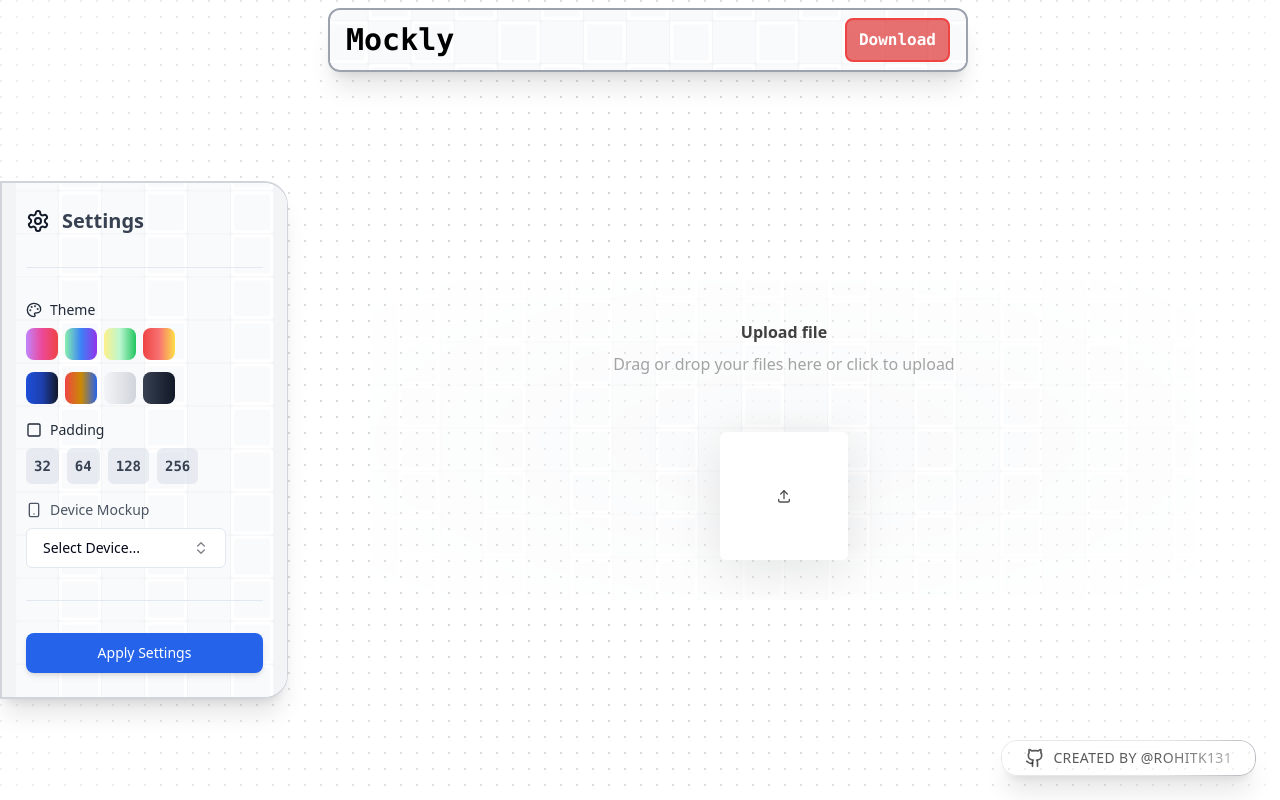
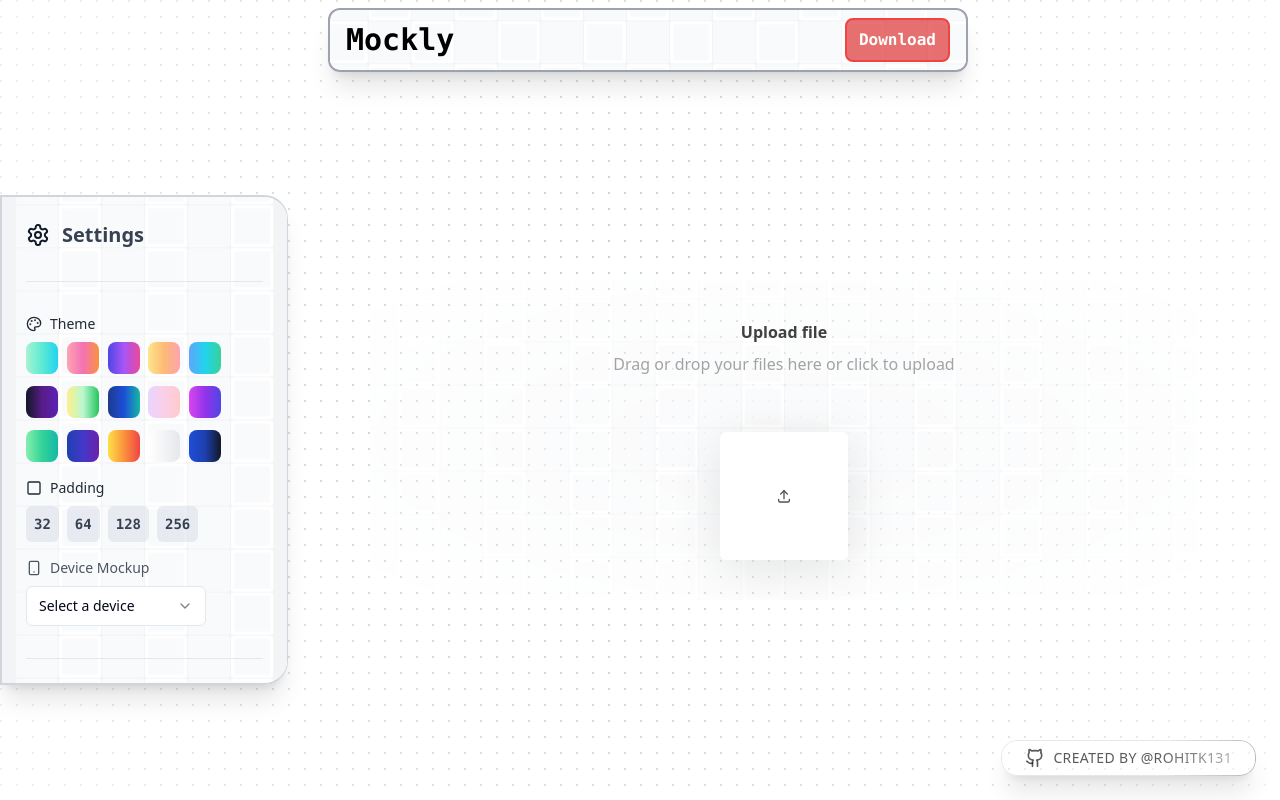
Before and after one commit to Rohitk131/Mockly, a Next.js app: page / in a window 1280 px wide. Built offline with nearby package versions, Linux system fonts and the light colour scheme.

Commit message:
mockly sidebar updated

```diff
--- a/package.json
+++ b/package.json
@@ -12,7 +12,7 @@
     "@radix-ui/react-dialog": "^1.1.1",
     "@radix-ui/react-label": "^2.1.0",
     "@radix-ui/react-popover": "^1.1.1",
-    "@radix-ui/react-select": "^2.1.1",
+    "@radix-ui/react-select": "^2.1.2",
     "@radix-ui/react-separator": "^1.1.0",
     "@radix-ui/react-slot": "^1.1.0",
     "@tabler/icons-react": "^3.19.0",
--- a/src/app/page.tsx
+++ b/src/app/page.tsx
@@ -60,7 +60,7 @@ export default function App() {
                 className={`bg-gradient-to-br ${theme} `}
                 style={{ padding: `${padding / 4}px ${padding / 1}px` }}
               >
-                <IPad src={imageSrc} />
+                <Macbook src={imageSrc} />
                 </div>
               ) : (
 
--- /dev/null
+++ b/src/components/Rightsidebar.tsx
@@ -0,0 +1,21 @@
+import React from 'react';
+import { FileUpload } from "@/components/ui/file-upload";
+import CreateButton from "@/components/createButton";
+
+const RightSidebar = ({ files, onFileUpload, onFileRemove }) => {
+  return (
+    <div className="w-64 h-full bg-gray-100 p-4 flex flex-col justify-between">
+      <div>
+        <h2 className="text-lg font-semibold mb-4">Upload File</h2>
+        <FileUpload
+          files={files}
+          onUpload={onFileUpload}
+          onRemove={onFileRemove}
+        />
+      </div>
+      <CreateButton />
+    </div>
+  );
+};
+
+export default RightSidebar;
--- a/src/components/Sidebar.tsx
+++ b/src/components/Sidebar.tsx
@@ -6,7 +6,42 @@ import { Input } from "@/components/ui/input";
 import { Label } from "@/components/ui/label";
 import Combobox from "../components/combobox";
 import { Settings, Palette, Smartphone, Square } from "lucide-react";
+import {
+  Select,
+  SelectContent,
+  SelectGroup,
+  SelectItem,
+  SelectLabel,
+  SelectTrigger,
+  SelectValue,
+} from "@/components/ui/select";
 
+const frameworks = [
+  {
+    value: "IPhoneSE",
+    label: "IPhone SE",
+  },
+  {
+    value: "Pixel2",
+    label: "Pixel 2",
+  },
+  {
+    value: "IPhoneX",
+    label: "IPhone X",
+  },
+  {
+    value: "Macbook",
+    label: "Macbook",
+  },
+  {
+    value: "IPhone5C",
+    label: "IPhone 5C",
+  },
+  {
+    value: "IPad",
+    label: "iPad",
+  },
+];
 export default function Sidebar({ onThemeChange, onPaddingChange }) {
   const handleThemeClick = (gradient) => {
     onThemeChange(gradient);
@@ -36,16 +71,23 @@ export default function Sidebar({ onThemeChange, onPaddingChange }) {
               <Palette className="w-4 h-4" />
               <span>Theme</span>
             </Label>
-            <div className="grid grid-cols-4 gap-3 w-36">
+            <div className="grid grid-cols-5 gap-3 w-48">
               {[
-                ["Sunset", "from-purple-400 via-pink-500 to-red-500"],
-                ["Ocean", "from-green-300 via-blue-500 to-purple-600"],
+                ["Neo Mint", "from-emerald-200 via-teal-300 to-cyan-400"],
+                ["Coral Silk", "from-rose-300 via-pink-400 to-orange-400"],
+                ["Twilight Haze", "from-indigo-600 via-purple-500 to-pink-500"],
+                ["Golden Hour", "from-amber-200 via-orange-300 to-rose-300"],
+                ["Arctic Aurora", "from-blue-400 via-cyan-400 to-emerald-400"],
+                ["Velvet Noir", "from-gray-900 via-purple-900 to-violet-800"],
                 ["Spring", "from-yellow-200 via-green-200 to-green-500"],
-                ["Autumn", "from-red-500 via-red-400 to-yellow-300"],
+                ["Ocean Depth", "from-blue-900 via-blue-700 to-teal-500"],
+                ["Lavender Mist", "from-purple-200 via-pink-200 to-red-200"],
+                ["Cosmic Fusion", "from-fuchsia-500 via-purple-600 to-indigo-600"],
+                ["Lush Meadow", "from-green-300 via-emerald-400 to-teal-500"],
+                ["Midnight Bloom", "from-blue-800 via-indigo-700 to-purple-800"],
+                ["Citrus Zest", "from-yellow-300 via-orange-400 to-red-500"],
+                ["Frosted Glass", "from-white via-gray-100 to-gray-200"],
                 ["Night", "from-blue-700 via-blue-800 to-gray-900"],
-                ["Vibrant", "from-red-500 via-yellow-600 to-blue-600"],
-                ["Light", "from-gray-100 to-gray-300"],
-                ["Dark", "from-gray-700 to-gray-900"],
               ].map(([label, gradient], index) => (
                 <button
                   key={index}
@@ -82,16 +124,28 @@ export default function Sidebar({ onThemeChange, onPaddingChange }) {
               <Smartphone className="w-4 h-4" />
               <span>Device Mockup</span>
             </Label>
-            <Combobox />
+            <Select>
+              <SelectTrigger className="w-[180px]">
+                <SelectValue placeholder="Select a device" />
+              </SelectTrigger>
+              <SelectContent>
+                <SelectGroup>
+                  <SelectLabel>Devices</SelectLabel>
+                  {frameworks.map((framework) => (
+                    <SelectItem key={framework.value} value={framework.value}>
+                      {framework.label}
+                    </SelectItem>
+                  ))}
+                </SelectGroup>
+              </SelectContent>
+            </Select>
           </div>
         </div>
 
         <Separator />
 
         {/* Apply Button */}
-        <Button className="w-full bg-blue-600 text-white hover:bg-blue-700 transition-colors rounded-lg py-2 shadow-md">
-          Apply Settings
-        </Button>
+
       </div>
     </div>
   );
--- a/src/components/combobox.tsx
+++ /dev/null
@@ -1,86 +0,0 @@
-"use client"
-
-import * as React from "react"
-import { Check, ChevronsUpDown } from "lucide-react"
-
-import { cn } from "@/lib/utils"
-import { Button } from "@/components/ui/button"
-import {
-  Command,
-  CommandEmpty,
-  CommandGroup,
-  CommandInput,
-  CommandItem,
-  CommandList,
-} from "@/components/ui/command"
-import {
-  Popover,
-  PopoverContent,
-  PopoverTrigger,
-} from "@/components/ui/popover"
-
-const frameworks = [
-  {
-    value: "IphoneSE",
-    label: "IphoneSE",
-  },
-  {
-    value: "Pixel2",
-    label: "Pixel2",
-  },
-]
-
-export default function ComboboxDemo() {
-  const [open, setOpen] = React.useState(false)
-  const [value, setValue] = React.useState("")
-
-  const handleDeviceClick = (value) => {
-    setValue(value);
-  };
-  return (
-    <Popover open={open} onOpenChange={setOpen}>
-      <PopoverTrigger asChild>
-        <Button
-          variant="outline"
-          role="combobox"
-          aria-expanded={open}
-          className="w-[200px] justify-between"
-        >
-          {value
-            ? frameworks.find((framework) => framework.value === value)?.label
-            : "Select Device..."}
-          <ChevronsUpDown className="ml-2 h-4 w-4 shrink-0 opacity-50" />
-        </Button>
-      </PopoverTrigger>
-      <PopoverContent className="w-[200px] p-0">
-        <Command>
-          <CommandInput placeholder="Search framework..." />
-          <CommandList>
-            <CommandEmpty>No framework found.</CommandEmpty>
-            <CommandGroup>
-              {frameworks.map((framework) => (
-                <CommandItem
-                  key={framework.value}
-                  value={framework.value}
-                  onSelect={(currentValue) => {
-                    setValue(currentValue === value ? "" : currentValue)
-                    setOpen(false)
-                  }}
-                  onClick={() => handleDeviceClick(value)}
-                >
-                  <Check
-                    className={cn(
-                      "mr-2 h-4 w-4",
-                      value === framework.value ? "opacity-100" : "opacity-0"
-                    )}
-                  />
-                  {framework.label}
-                </CommandItem>
-              ))}
-            </CommandGroup>
-          </CommandList>
-        </Command>
-      </PopoverContent>
-    </Popover>
-  )
-}
```
Also changed, not shown: 1 other file (tests, documents, lock files or other folders).
